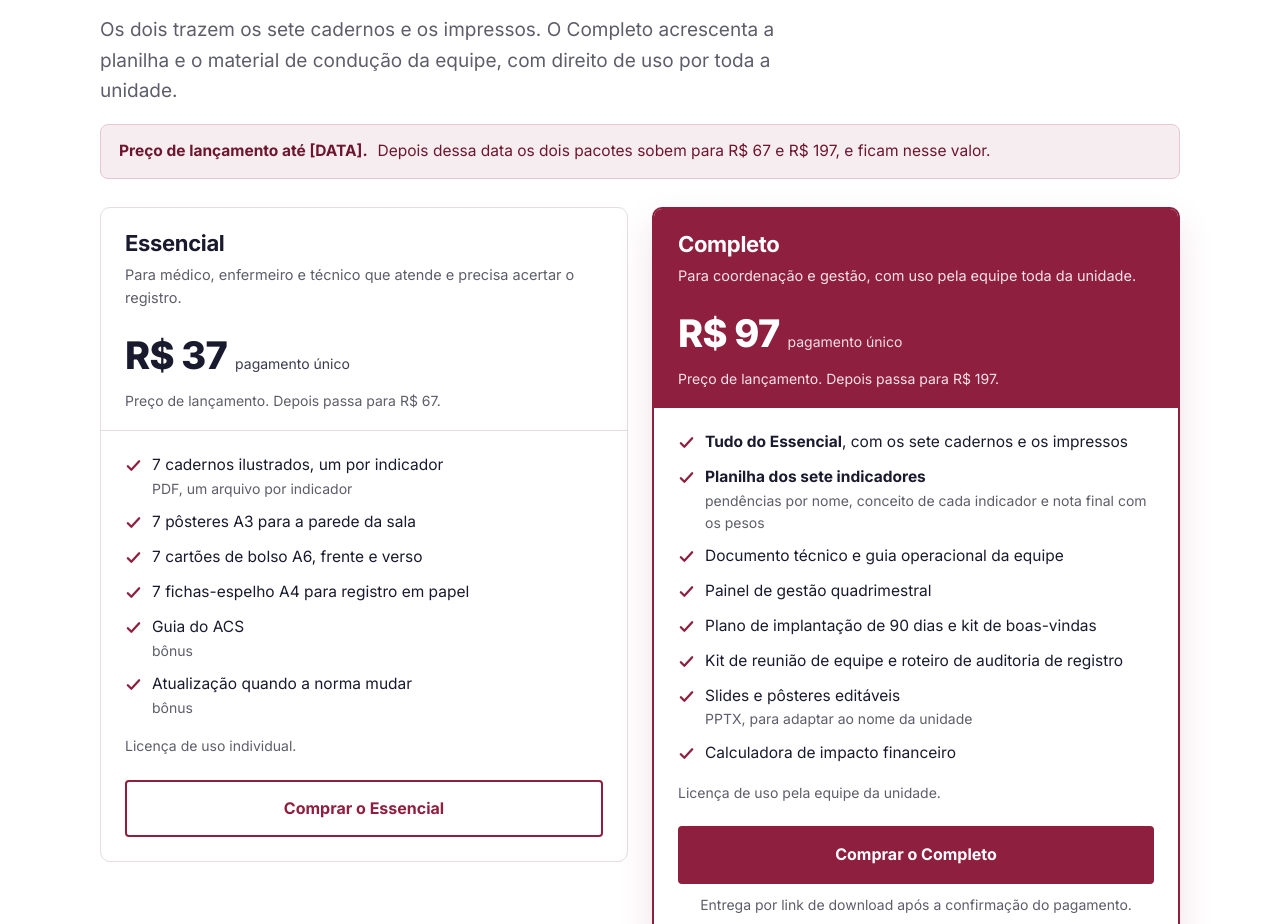
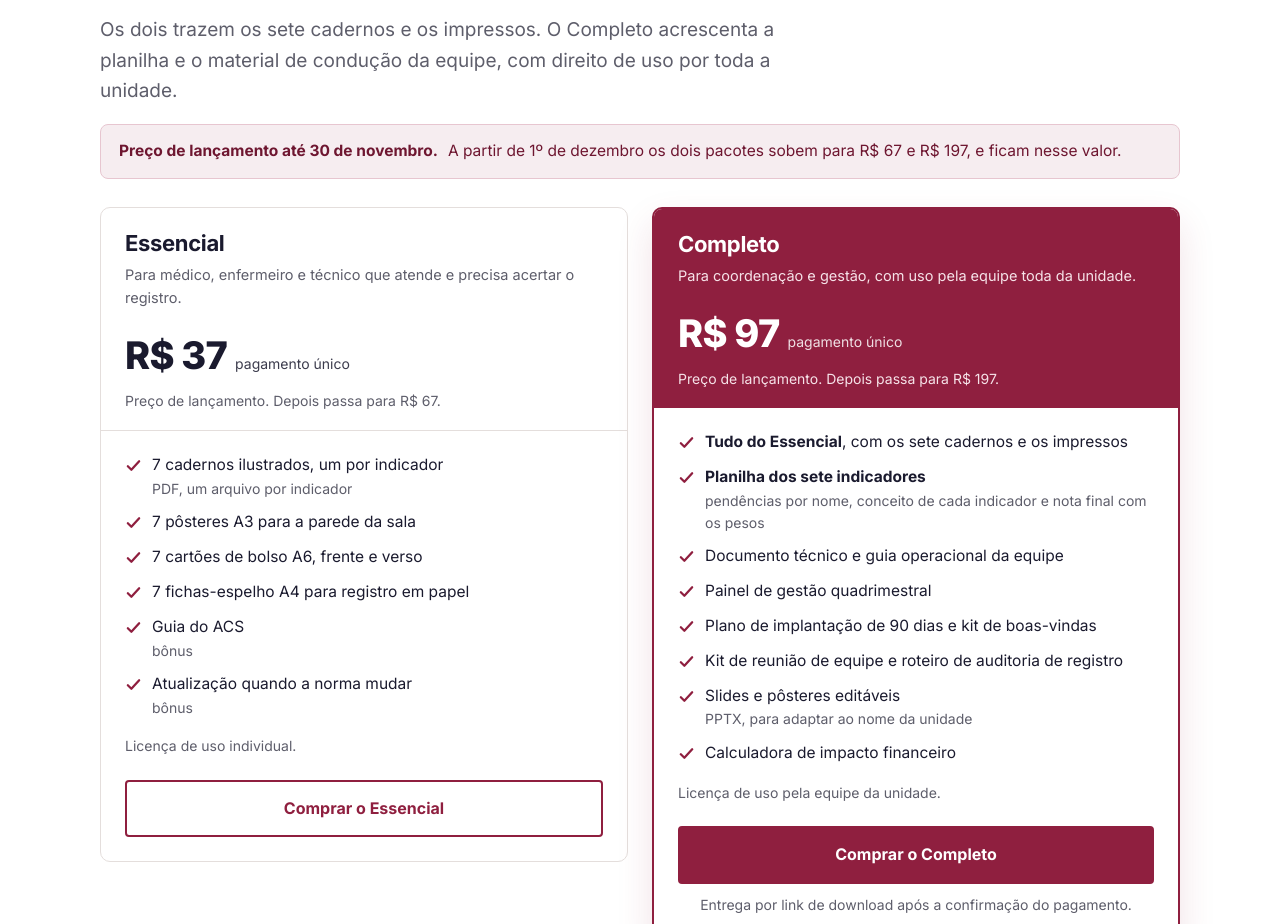
Before and after one commit to larissassilva0-boop/Cuidadoqueconta, a plain HTML site: page index.html in a window 1280 px wide. Shown: the part 3822-4746 px from the top of the page. Drawn offline with Linux system fonts and the light colour scheme.

Commit message:
Prazo do preço de lançamento: até 30 de novembro
Co-Authored-By: Claude Opus 5 <noreply@anthropic.com>
Claude-Session: https://claude.ai/code/session_016TwFU122KsAtvf4iYA4BYX

```diff
--- a/index.html
+++ b/index.html
@@ -376,8 +376,7 @@ footer a{color:#fff}
       <span class="olho">Dois pacotes</span>
       <h2>Um para quem atende. Outro para quem responde pela unidade.</h2>
       <p class="lede">Os dois trazem os sete cadernos e os impressos. O Completo acrescenta a planilha e o material de condução da equipe, com direito de uso por toda a unidade.</p>
-      <!-- TROCAR a data pelo último dia do preço de lançamento -->
-      <p class="prazo"><strong>Preço de lançamento até [DATA].</strong> Depois dessa data os dois pacotes sobem para R$ 67 e R$ 197, e ficam nesse valor.</p>
+      <p class="prazo"><strong>Preço de lançamento até 30 de novembro.</strong> A partir de 1º de dezembro os dois pacotes sobem para R$ 67 e R$ 197, e ficam nesse valor.</p>
     </div>
 
     <div class="planos">
```
